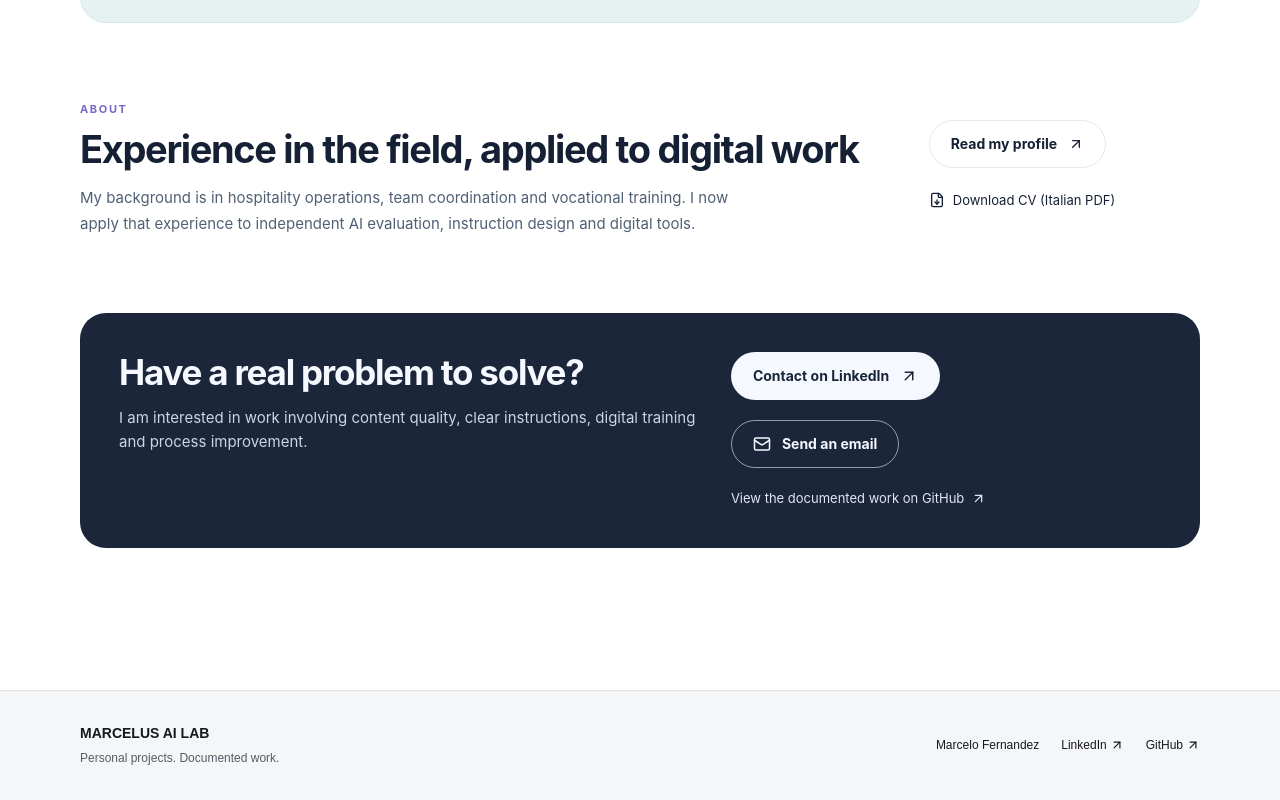
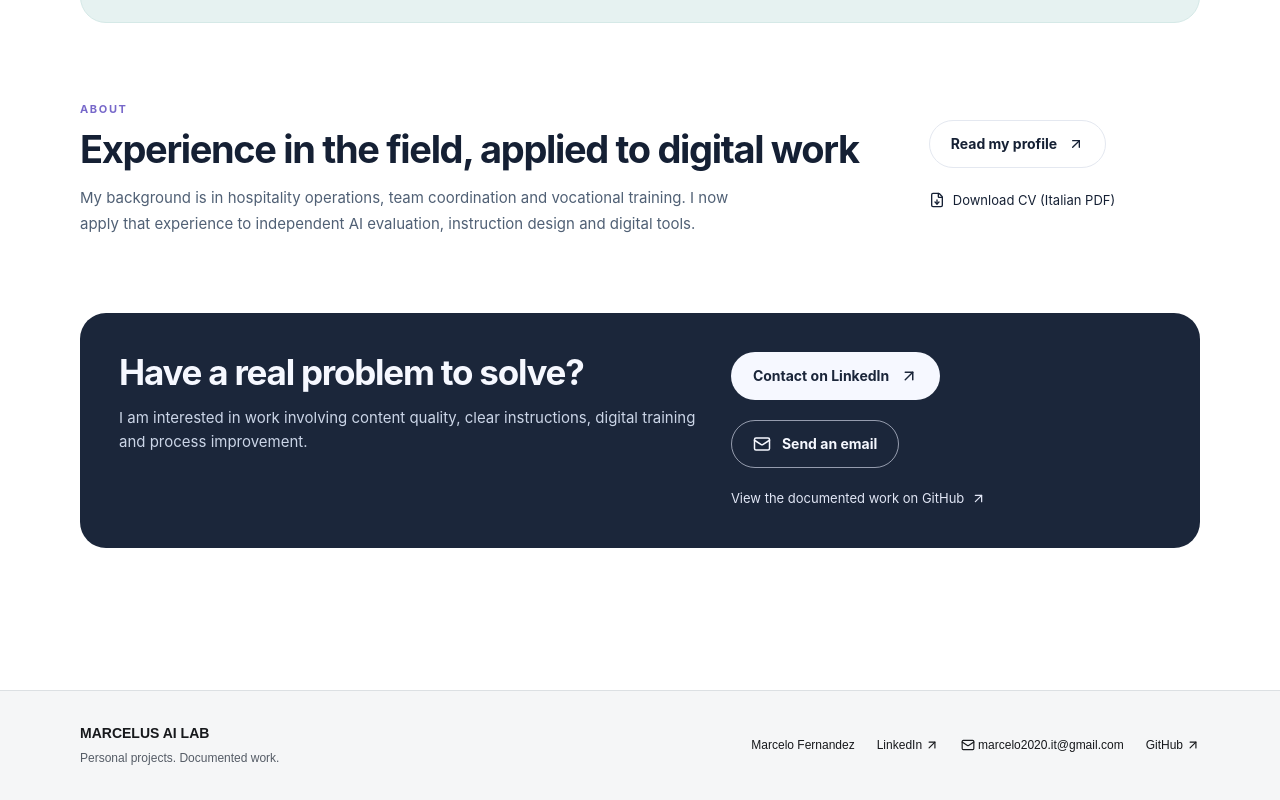
Before and after one commit to manzo8b/marcelus-v-v01, a Next.js app in the folder apps/marcelus-ai-lab/: page / in a window 1280 px wide. Shown: the part 3606-4406 px from the top of the page. Built offline with nearby package versions, Linux system fonts and the light colour scheme.

Commit message:
feat: add clickable public email beside canonical LinkedIn in shared footer

```diff
--- a/apps/marcelus-ai-lab/components/site-layout.tsx
+++ b/apps/marcelus-ai-lab/components/site-layout.tsx
@@ -1,6 +1,6 @@
 import type { Metadata } from 'next';
 import Link from 'next/link';
-import { ArrowUpRight } from 'lucide-react';
+import { ArrowUpRight, Mail } from 'lucide-react';
 import { Navigation } from '@/components/navigation';
 import { profile, repository } from '@/data/portfolio';
 import { siteOrigin, absoluteUrl } from '@/data/site-metadata';
@@ -21,6 +21,6 @@ export default function SiteLayout({ children, locale }: Readonly<{ children: Re
     <a className="skip-link" href="#main-content">{t(locale, 'Skip to content')}</a>
     <Navigation locale={locale} />
     <main id="main-content" className="page-container">{children}</main>
-    <footer className="site-footer"><div className="footer-inner"><div><strong>MARCELUS AI LAB</strong><span>{t(locale, 'Personal projects. Documented work.')}</span></div><div className="footer-links"><Link href={localizedPath('/about/', locale)}>{profile.name}</Link><a href={profile.linkedin} target="_blank" rel="noreferrer">LinkedIn<ArrowUpRight size={14} /></a><a href={repository} target="_blank" rel="noreferrer">GitHub<ArrowUpRight size={14} /></a></div></div></footer>
+    <footer className="site-footer"><div className="footer-inner"><div><strong>MARCELUS AI LAB</strong><span>{t(locale, 'Personal projects. Documented work.')}</span></div><div className="footer-links"><Link href={localizedPath('/about/', locale)}>{profile.name}</Link><a href={profile.linkedin} target="_blank" rel="noreferrer">LinkedIn<ArrowUpRight size={14} /></a><a href={`mailto:${profile.email}`}><Mail size={14} aria-hidden="true"/>{profile.email}</a><a href={repository} target="_blank" rel="noreferrer">GitHub<ArrowUpRight size={14} /></a></div></div></footer>
   </body></html>;
 }
```
